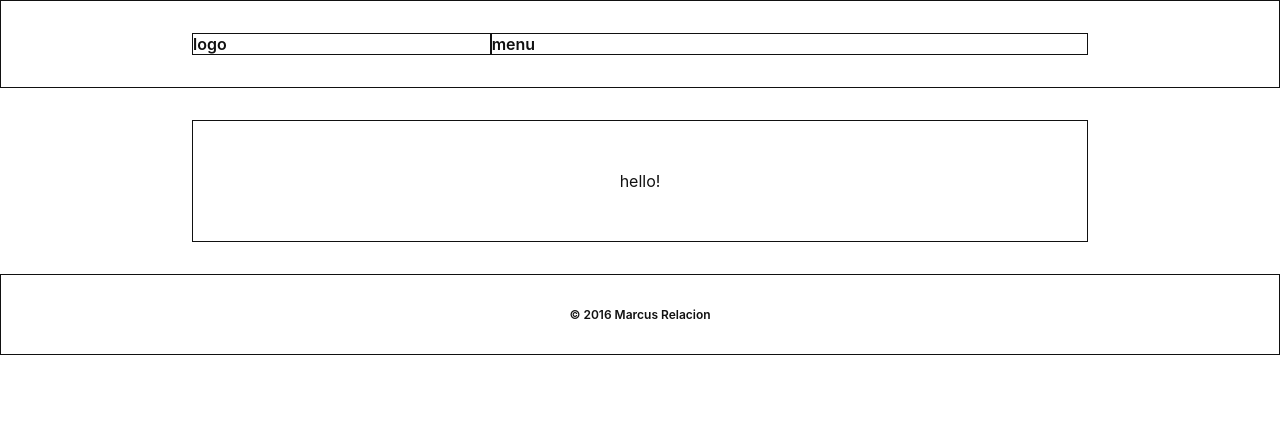
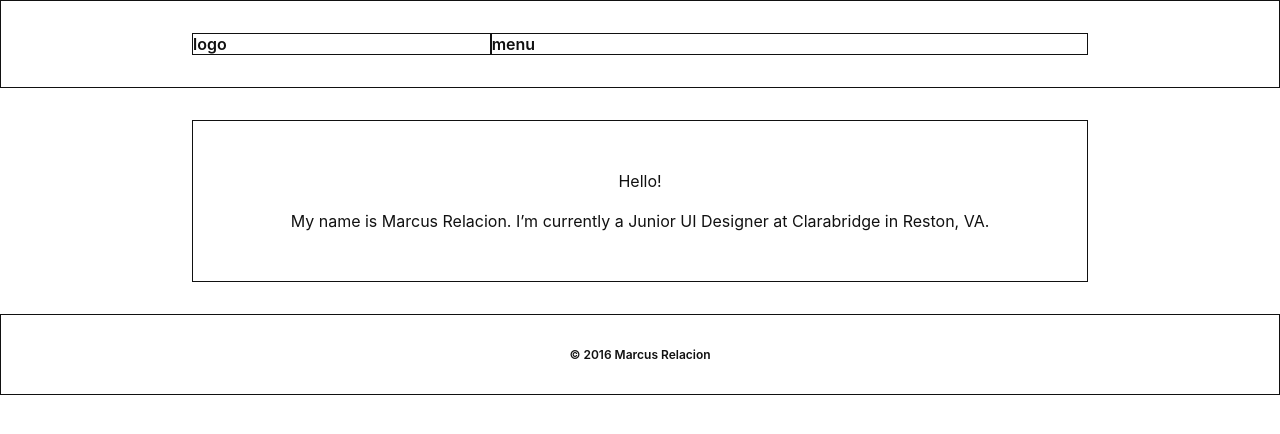
Before and after one commit to brandonpowell/marcusrelacion.github.io, a Jekyll site: the page built from index.markdown, in a window 1280 px wide. Shown: the top 434 px of the page. Built offline with Jekyll 4.4.1, drawn with Linux system fonts in a browser that asks for light colours.

Commit message:
Updated Index

```diff
--- a/index.markdown
+++ b/index.markdown
@@ -2,6 +2,10 @@
 title: index
 date: 2016-07-03 02:45:00 -04:00
 mr-logo-image: "/uploads/mr-white-logo.svg"
-about-text: hello!
+about-text: |+
+  Hello!
+
+  My name is Marcus Relacion. I'm currently a Junior UI Designer at Clarabridge in Reston, VA.
+
 layout: home
 ---
```
